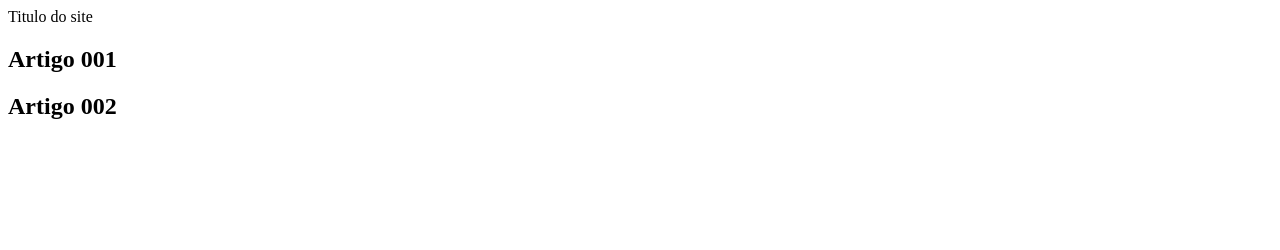
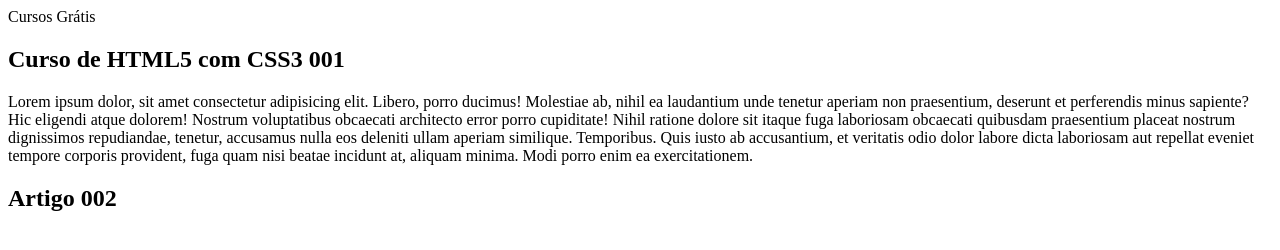
Before and after one commit to TiagoGolfetto/projeto-site, a plain HTML site: page index.html in a window 1280 px wide. Drawn offline with Linux system fonts and the light colour scheme.

Commit message:
colocando conteudo

```diff
--- a/index.html
+++ b/index.html
@@ -10,11 +10,15 @@
 
 <body>
     <main>
-        <header>
-            Titulo  do site
-        </header>
+        <header>Cursos Grátis</header>
         <article>
-            <h2>Artigo 001</h2>
+            <h2>Curso de HTML5 com CSS3 001</h2>
+            <p>
+                Lorem ipsum dolor, sit amet consectetur adipisicing elit. Libero, porro ducimus! Molestiae ab, nihil ea laudantium unde tenetur aperiam non praesentium, deserunt et perferendis minus sapiente? Hic eligendi atque dolorem!
+                Nostrum voluptatibus obcaecati architecto error porro cupiditate! Nihil ratione dolore sit itaque fuga laboriosam obcaecati quibusdam praesentium placeat nostrum dignissimos repudiandae, tenetur, accusamus nulla eos deleniti ullam aperiam similique. Temporibus.
+                Quis iusto ab accusantium, et veritatis odio dolor labore dicta laboriosam aut repellat eveniet tempore corporis provident, fuga quam nisi beatae incidunt at, aliquam minima. Modi porro enim ea exercitationem.
+            </p>
+
         </article>
         <article>
             <h2>Artigo 002</h2>
```
